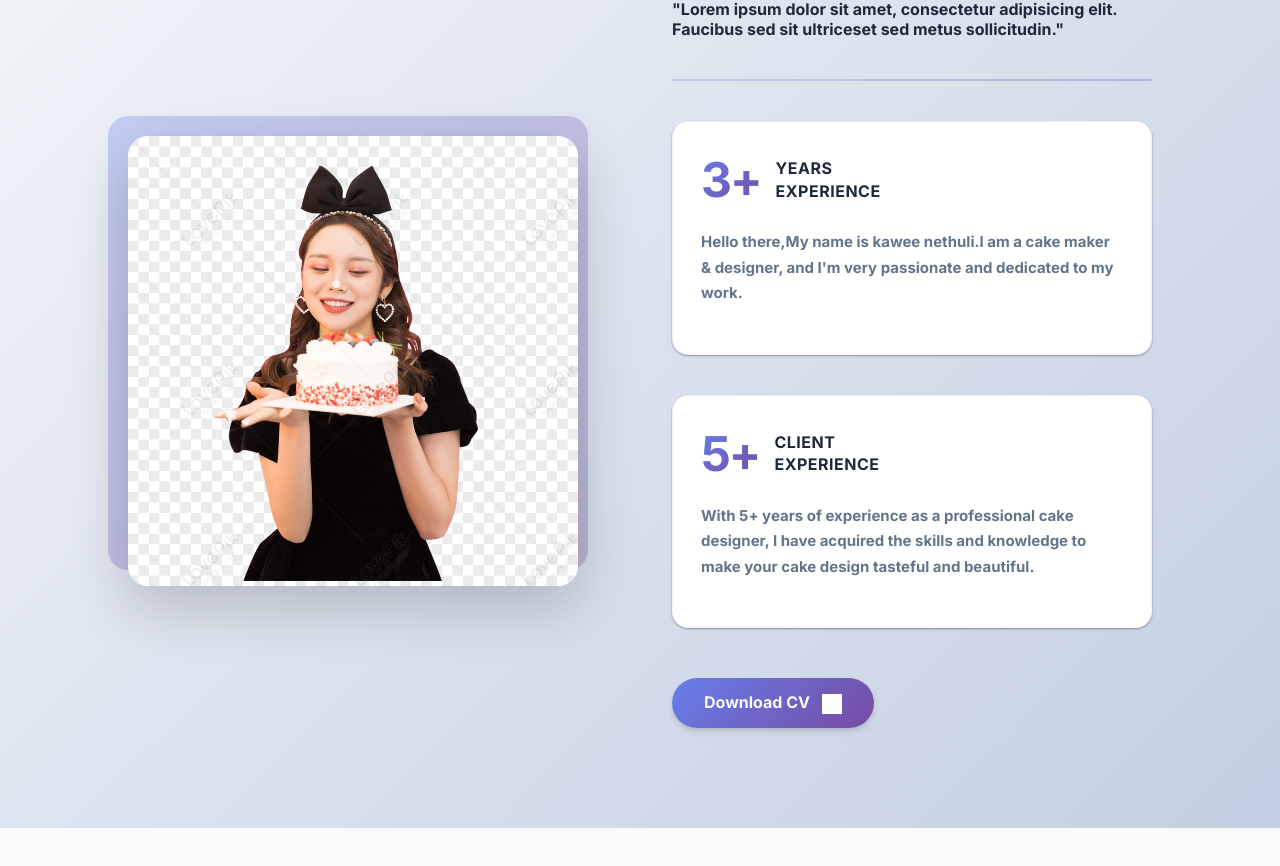
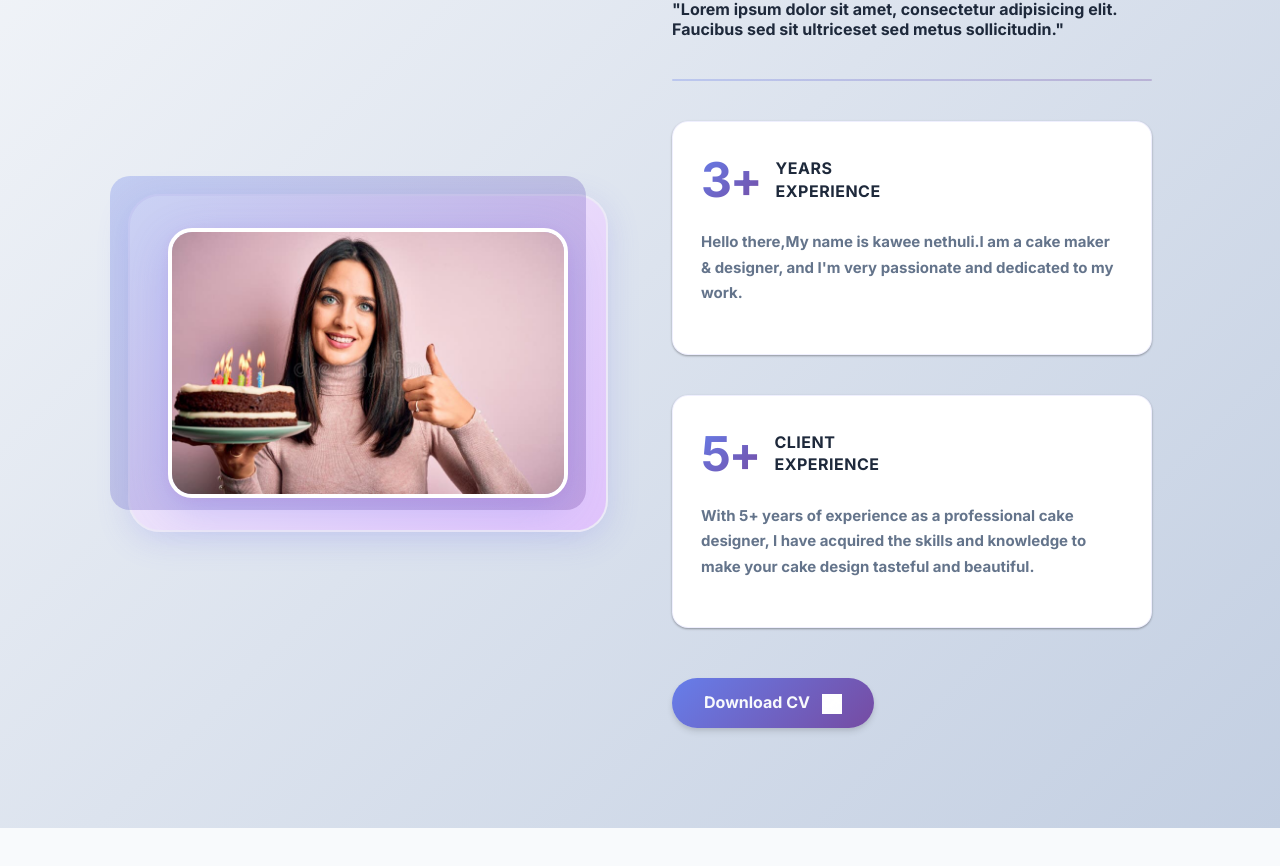
Before and after one commit to umesha2001/My-First-Website, a plain HTML site: page index.html in a window 1280 px wide. Shown: the part 1072-1938 px from the top of the page. Drawn offline with nearby package versions, Linux system fonts and the light colour scheme; files whose address does not match are found by name.

Commit message:
Update website design and image paths

```diff
--- a/index.html
+++ b/index.html
@@ -73,7 +73,7 @@
 
         <div class="about-sec">
             <div class="about-img" data-aos="zoom-in-down">
-                <img src=" c:\Users\Umesha\Desktop\website\images\lovepik-sweetheart-girl-eating-cake-png-image_401902045_wh860.png" alt="">
+                <img src="images/about.jpg" alt="About">
             </div>
 
             <div class="about-text" data-aos="zoom-in-up>
--- a/style.css
+++ b/style.css
@@ -435,6 +435,14 @@ header.sticky {
 }
 .about-img {
   position: relative;
+  display: flex;
+  align-items: center;
+  justify-content: center;
+  padding: 32px;
+  background: linear-gradient(135deg, #f5f7fa 0%, #e0c3fc 100%);
+  border-radius: 32px;
+  box-shadow: 0 8px 32px rgba(99, 102, 241, 0.18);
+  border: 2px solid #ece9f7;
 }
 .about-img::before {
   content: '';
@@ -450,14 +458,15 @@ header.sticky {
 }
 .about-img img {
   max-width: 100%;
-  width: 450px;
+  width: 400px;
   height: auto;
-  border-radius: 20px;
-  box-shadow: var(--shadow-xl);
-  transition: transform 0.3s ease;
+  border-radius: 24px;
+  box-shadow: 0 12px 40px rgba(99, 102, 241, 0.25), 0 2px 8px rgba(236, 72, 153, 0.08);
+  border: 4px solid #fff;
+  transition: transform 0.3s cubic-bezier(.4,2,.3,1);
 }
 .about-img:hover img {
-  transform: scale(1.05);
+  transform: scale(1.08) rotate(-2deg);
 }
 .about-text h6 {
   max-width: 520px;
```
Also changed, not shown: images/About.png (deleted).
